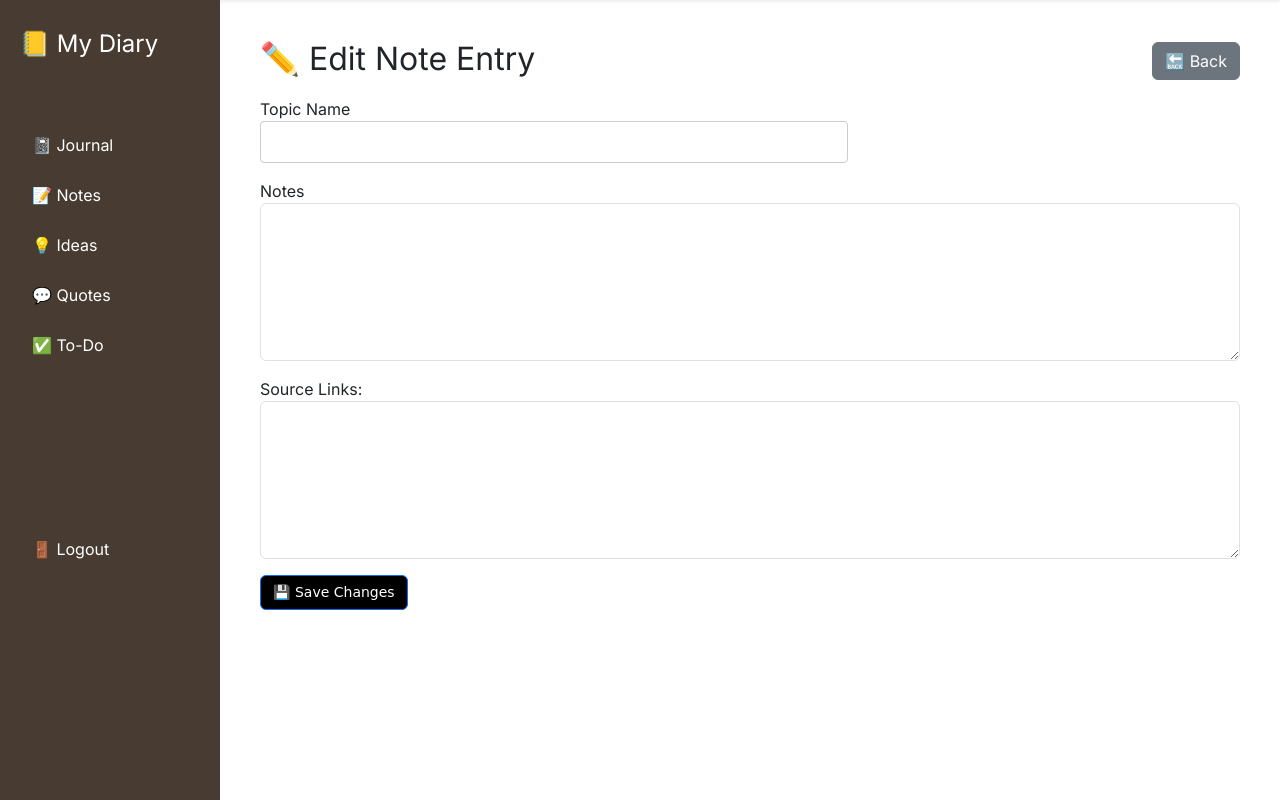
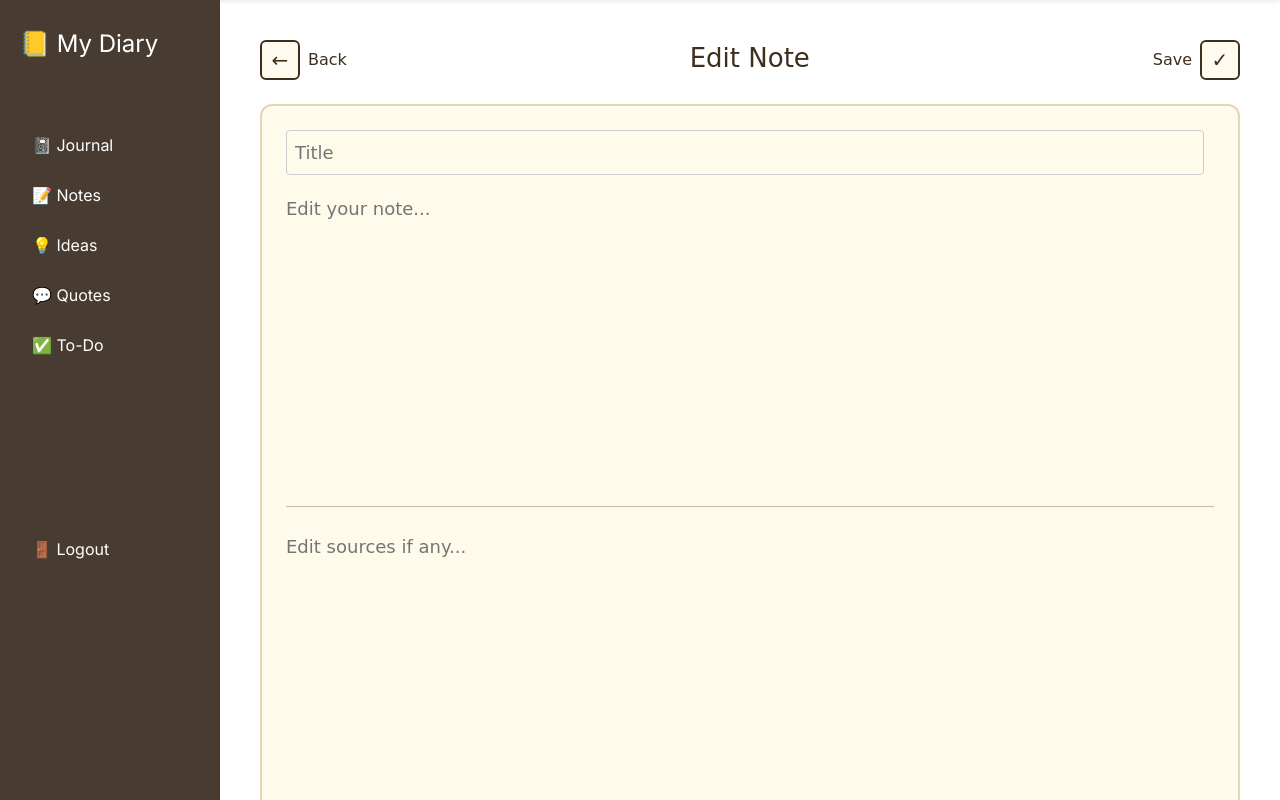
Before and after one commit to Krishna-Thombare/My-Digital-Diary, a Flask app: template app/blueprints/notes/templates/notes/notes_edit.html in a window 1280 px wide. Shown: the part 44-844 px from the top of the page. Run offline with Flask 3, Linux system fonts and the light colour scheme; the template is opened without the code that fills it: values that come from a table or form of the project are taken from there, others are empty.

Commit message:
Updated Styling in Journal & Notes Feature.

```diff
--- a/app/blueprints/journal/routes.py
+++ b/app/blueprints/journal/routes.py
@@ -51,7 +51,7 @@ def edit_journal(journal_id):
         db.session.commit()
         flash("Journal entry updated!", "success")
         return redirect(url_for("journal.view_journal", journal_id=journal_id))
-    return render_template("journal/journal_edit.html", form=form, journal_id=journal_id)
+    return render_template("journal/journal_edit.html", form=form, journal_id=journal_id, entry=entry)
 
 @journal_bp.route("/delete/<int:journal_id>", methods=["POST"])
 @login_required
--- a/app/blueprints/notes/templates/notes/notes_add.html
+++ b/app/blueprints/notes/templates/notes/notes_add.html
@@ -27,7 +27,7 @@
         <hr>
 
         <div class="vintage-body">
-            {{ form.notes(class="vintage-textarea", rows="12", placeholder="Write your notes here...") }}
+            {{ form.notes(class="vintage-textarea", rows="14", placeholder="Write your notes here...") }}
             <hr class="line">
             {{ form.source_links(class="vintage-textarea", rows="4", placeholder="Source links (optional)...") }}
         </div>
--- a/app/blueprints/notes/templates/notes/notes_edit.html
+++ b/app/blueprints/notes/templates/notes/notes_edit.html
@@ -1,24 +1,36 @@
 {% extends "base.html" %}
+
 {% block content %}
-<div class="d-flex justify-content-between align-items-center mb-3">
-    <h2>✏️ Edit Note Entry</h2>
-    <a href="{{ url_for('notes.view_note', note_id=note_id) }}" class="btn btn-secondary">🔙 Back</a>
+<div class="d-flex justify-content-between align-items-center mb-4">
+    <div class="d-flex align-items-center">
+        <a href="{{ url_for('notes.notes_list') }}" class="vintage-icon-btn">←</a>
+        <span class="vintage-label ms-2">Back</span>
+    </div>
+
+    <h2 class="text-center flex-grow-1 vintage-title">Edit Note</h2>
+
+    <div class="d-flex align-items-center">
+        <span class="vintage-label me-2">Save</span>
+        <button form="editNoteForm" type="submit" class="vintage-icon-btn">✓</button>
+    </div>
 </div>
 
-<form method="POST">
-    {{ form.hidden_tag() }}
-    <div class="mb-3">
-        {{ form.note_name.label }}<br>
-        {{ form.note_name(class="form-control") }}
-    </div>
-    <div class="mb-3">
-        {{ form.notes.label }}<br>
-        {{ form.notes(class="form-control", rows=6) }}
-    </div>
-    <div class="mb-3">
-        {{ form.source_links.label }}<br>
-        {{ form.source_links(class="form-control", rows=6) }}
-    </div>
-    <button type="submit" class="btn btn-primary">💾 Save Changes</button>
-</form>
+<div class="vintage-diary-box">
+    <form id="editNoteForm" method="POST">
+        {{ form.hidden_tag() }}
+
+        <div class="vintage-header">
+            {{ form.note_name(class="vintage-topic-input", placeholder="Title") }}
+            <hr class="vintage-line">
+        </div>
+
+        <div class="vintage-body">
+            {{ form.notes(class="vintage-textarea", rows=8, placeholder="Edit your note...") }}
+
+            <hr class="line">
+
+            {{ form.source_links(class="vintage-textarea", rows=3, placeholder="Edit sources if any...") }}
+        </div>
+    </form>
+</div>
 {% endblock %}
--- a/app/blueprints/notes/templates/notes/notes_read.html
+++ b/app/blueprints/notes/templates/notes/notes_read.html
@@ -24,9 +24,7 @@
     <hr>
 
     <div class="vintage-body">
-        <div style="white-space: pre-wrap; min-height: 300px; text-indent: 0;">
-            {{ entry.notes }}
-        </div>
+        <div class="vintage-textarea readonly" style="white-space: pre-wrap;">{{ entry.notes }}</div>
 
         {% if entry.source_links %}
         <hr class="line">
```
Also changed, not shown: app/blueprints/journal/templates/journal/journal_edit.html (+27 -14 lines).
